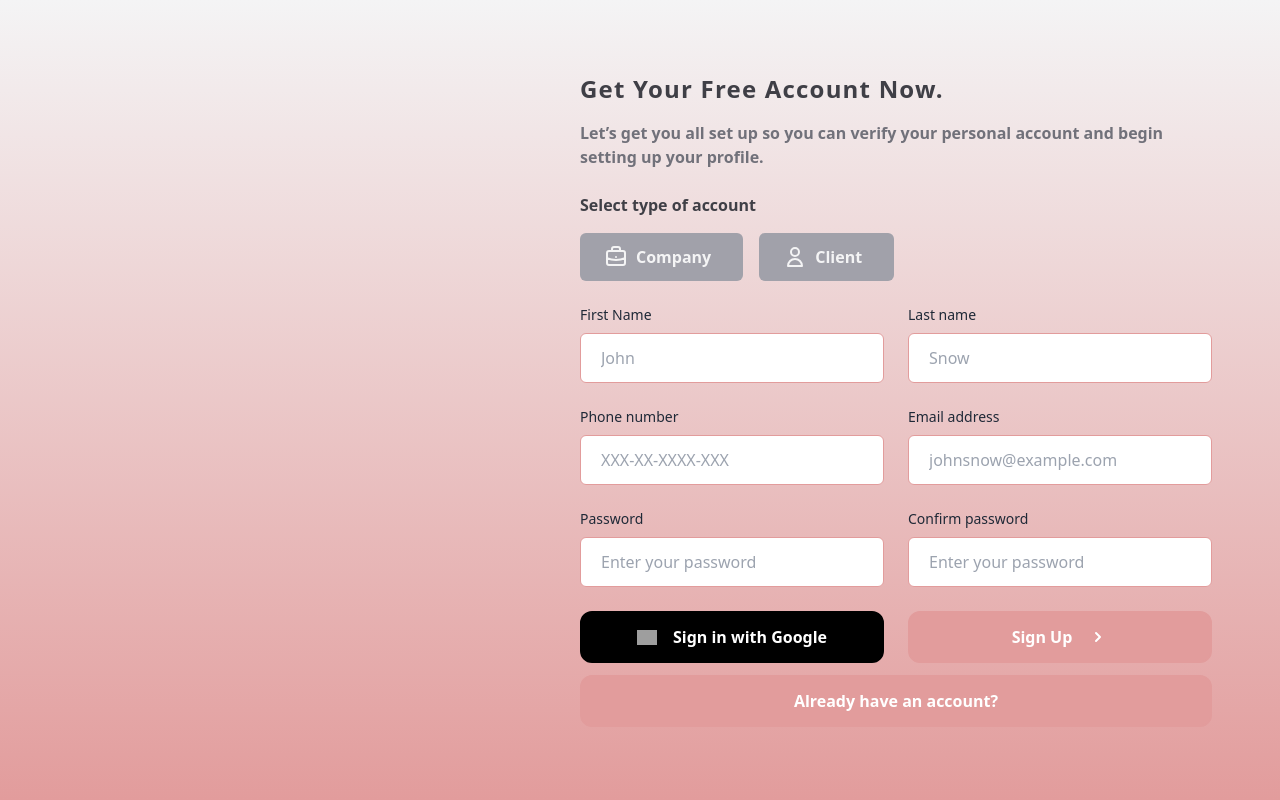
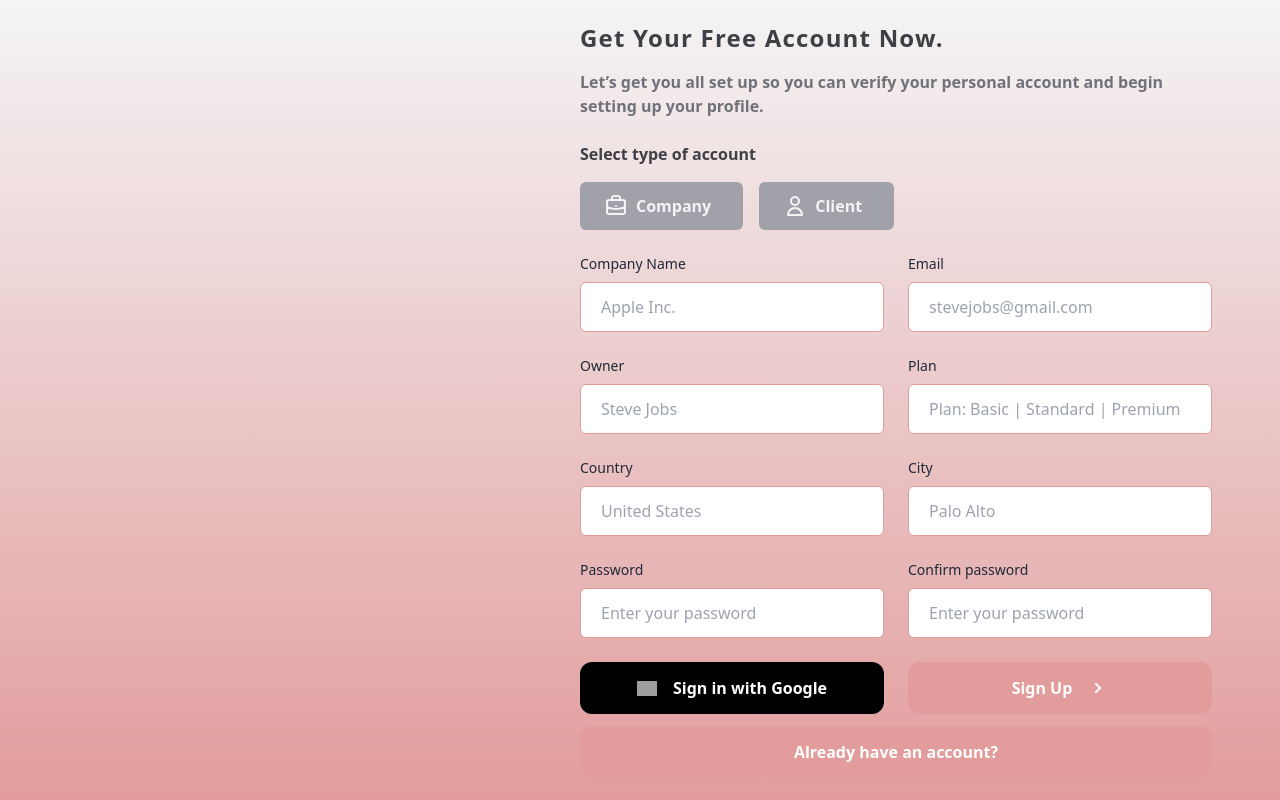
Before and after one commit to SamuelRnn/lazy-buy, a Next.js app: page /signup in a window 1280 px wide. Both pictures are taken after a click on the button "Company". Built offline with nearby package versions, Linux system fonts and the light colour scheme; grey boxes are pictures that could not be loaded.

Commit message:
modify(signup) components modified

```diff
--- a/components/signCompany.jsx
+++ b/components/signCompany.jsx
@@ -2,10 +2,26 @@ import AnimatedLogo from "../components/AnimatedLogo";
 import { useState } from "react";
 import Link from "next/link";
 import Image from "next/image";
+import { useRouter } from "next/router";
 
-const SignupCompany = ({typeAccount, setTypeAccount}) => {
+const SignupCompany = ({ typeAccount, setTypeAccount }) => {
+  const router = useRouter();
 
+  async function handleSignUp(e) {
+    e.preventDefault();
+    /* const options = {
+      method: "POST",
+      headers: { "Content-Type": "application/json" },
+      body: JSON.stringify(input),
+    };
 
+    await fetch("http://localhost:3000/api/create/company", options)
+      .then((res) => res.json())
+      .then((data) => {
+        if (data) router.push("http://localhost:3000/login");
+      });
+    router.push("/login"); */
+  }
   const handleClick = () => {
     !typeAccount.company && setTypeAccount({ client: false, company: true });
     !typeAccount.client && setTypeAccount({ client: true, company: false });
@@ -38,7 +54,8 @@ const SignupCompany = ({typeAccount, setTypeAccount}) => {
               </h1>
               {/* login type buttons */}
               <div className="mt-3 md:flex md:items-center md:-mx-2">
-                  <button disabled={typeAccount.company ? true : null}
+                <button
+                  disabled={typeAccount.company ? true : null}
                   className="mt-1 flex justify-center w-full px-6 py-3 text-zinc-100 font-bold bg-zinc-400 active:bg-gradient-to-tl active:to-zinc-400 active:from-fondo-200 border-fondo-200 rounded-md md:w-auto md:mx-2 focus:outline-none"
                   onClick={handleClick}
                 >
@@ -60,7 +77,10 @@ const SignupCompany = ({typeAccount, setTypeAccount}) => {
                   <span className="mx-2">Company</span>
                 </button>
 
-                  <button className="mt-1 flex justify-center w-full px-6 py-3 text-zinc-100 font-bold bg-zinc-400 hover:bg-gradient-to-tl hover:to-zinc-400 hover:from-fondo-200 border-fondo-200 rounded-md md:w-auto md:mx-2 focus:outline-none" onClick={handleClick}>
+                <button
+                  className="mt-1 flex justify-center w-full px-6 py-3 text-zinc-100 font-bold bg-zinc-400 hover:bg-gradient-to-tl hover:to-zinc-400 hover:from-fondo-200 border-fondo-200 rounded-md md:w-auto md:mx-2 focus:outline-none"
+                  onClick={handleClick}
+                >
                   <svg
                     xmlns="http://www.w3.org/2000/svg"
                     className="w-6 h-6"
@@ -81,47 +101,72 @@ const SignupCompany = ({typeAccount, setTypeAccount}) => {
               </div>
             </div>
 
-              <form className="grid grid-cols-1 gap-6 mt-6 md:grid-cols-2">
+            <form
+              className="grid grid-cols-1 gap-6 mt-6 md:grid-cols-2"
+              onSubmit={handleSignUp}
+            >
               <div>
                 <label className="block mb-2 text-sm text-gray-800">
-                    First Name
+                  Company Name
                 </label>
                 <input
+                  name="name"
                   type="text"
-                    placeholder="John"
+                  placeholder="Apple Inc."
                   className="block w-full px-5 py-3 mt-2 text-gray-700 placeholder-gray-400 bg-white border border-fondo-200 rounded-md focus:border-zinc-700 dark:focus:border-zinc-700 focus:ring-zinc-700 focus:outline-none focus:ring focus:ring-opacity-40"
                 />
               </div>
 
               <div>
                 <label className="block mb-2 text-sm text-gray-800">
-                    Last name
+                  Email
                 </label>
                 <input
-                    type="text"
-                    placeholder="Snow"
+                  name="email"
+                  type="email"
+                  placeholder="stevejobs@gmail.com"
                   className="block w-full px-5 py-3 mt-2 text-gray-700 placeholder-gray-400 bg-white border border-fondo-200 rounded-md focus:border-zinc-700 dark:focus:border-zinc-700 focus:ring-zinc-700 focus:outline-none focus:ring focus:ring-opacity-40"
                 />
               </div>
 
               <div>
                 <label className="block mb-2 text-sm text-gray-800">
-                    Phone number
+                  Owner
                 </label>
                 <input
+                  name="owner"
                   type="text"
-                    placeholder="XXX-XX-XXXX-XXX"
+                  placeholder="Steve Jobs"
                   className="block w-full px-5 py-3 mt-2 text-gray-700 placeholder-gray-400 bg-white border border-fondo-200 rounded-md focus:border-zinc-700 dark:focus:border-zinc-700 focus:ring-zinc-700 focus:outline-none focus:ring focus:ring-opacity-40"
                 />
               </div>
 
               <div>
+                <label className="block mb-2 text-sm text-gray-800">Plan</label>
+                <input
+                  name="plan"
+                  type="text"
+                  placeholder="Plan: Basic | Standard | Premium"
+                  className="block w-full px-5 py-3 mt-2 text-gray-700 placeholder-gray-400 bg-white border border-fondo-200 rounded-md focus:border-zinc-700 dark:focus:border-zinc-700 focus:ring-zinc-700 focus:outline-none focus:ring focus:ring-opacity-40"
+                />
+              </div>
+              <div>
                 <label className="block mb-2 text-sm text-gray-800">
-                    Email address
+                  Country
                 </label>
                 <input
-                    type="email"
-                    placeholder="johnsnow@example.com"
+                  name="country"
+                  type="text"
+                  placeholder="United States"
+                  className="block w-full px-5 py-3 mt-2 text-gray-700 placeholder-gray-400 bg-white border border-fondo-200 rounded-md focus:border-zinc-700 dark:focus:border-zinc-700 focus:ring-zinc-700 focus:outline-none focus:ring focus:ring-opacity-40"
+                />
+              </div>
+              <div>
+                <label className="block mb-2 text-sm text-gray-800">City</label>
+                <input
+                  name="city"
+                  type="text"
+                  placeholder="Palo Alto"
                   className="block w-full px-5 py-3 mt-2 text-gray-700 placeholder-gray-400 bg-white border border-fondo-200 rounded-md focus:border-zinc-700 dark:focus:border-zinc-700 focus:ring-zinc-700 focus:outline-none focus:ring focus:ring-opacity-40"
                 />
               </div>
@@ -131,6 +176,7 @@ const SignupCompany = ({typeAccount, setTypeAccount}) => {
                   Password
                 </label>
                 <input
+                  name="password"
                   type="password"
                   placeholder="Enter your password"
                   className="border-fondo-200 block w-full px-5 py-3 mt-2 text-gray-700 placeholder-gray-400 bg-white border rounded-md focus:border-zinc-700 dark:focus:border-zinc-700 focus:ring-zinc-700 focus:outline-none focus:ring focus:ring-opacity-40"
@@ -147,7 +193,10 @@ const SignupCompany = ({typeAccount, setTypeAccount}) => {
                   className="block w-full px-5 py-3 mt-2 text-gray-700 placeholder-gray-400 bg-white border border-fondo-200 rounded-md focus:border-zinc-700 dark:focus:border-zinc-700 focus:ring-zinc-700 focus:outline-none focus:ring focus:ring-opacity-40"
                 />
               </div>
-                <button className="hover:text-black hover:bg-white text-white font-semibold flex rounded-xl border-2 p-3 border-black items-center justify-center gap-4 ease-in-out transition-all bg-black">
+              <button
+                className="hover:text-black hover:bg-white text-white font-semibold flex rounded-xl border-2 p-3 border-black items-center justify-center gap-4 ease-in-out transition-all bg-black"
+                type="submit"
+              >
                 <Image
                   width={20}
                   height={20}
@@ -185,7 +234,7 @@ const SignupCompany = ({typeAccount, setTypeAccount}) => {
         </div>
       </div>
     </section>
-    )
-}
+  );
+};
 
-export default SignupCompany
+export default SignupCompany;
--- a/pages/signup.jsx
+++ b/pages/signup.jsx
@@ -6,6 +6,7 @@ import Layout from "../components/layout";
 import SignupCompany from "../components/signCompany";
 import { signIn } from "next-auth/react";
 import { useRouter } from "next/router";
+import { useFormik } from "formik";
 
 const Signup = () => {
   const [typeAccount, setTypeAccount] = useState({
@@ -14,7 +15,8 @@ const Signup = () => {
     // active: false
   });
 
-  const [input, setInput] = useState({
+  const formik = useFormik({
+    initialValues: {
       name: "",
       email: "",
       owner: "",
@@ -22,15 +24,18 @@ const Signup = () => {
       country: "",
       city: "",
       password: "",
+      cpassword: "",
       profilePicture:
         "https://external-content.duckduckgo.com/iu/?u=https%3A%2F%2Fyt3.ggpht.com%2Fa%2FAATXAJwZPDlnkoRCuk4qbGQT5DR5VP3xgx1OUk3gDQ%3Ds900-c-k-c0xffffffff-no-rj-mo&f=1&nofb=1&ipt=ceb791eb8fb616305474afa861beb486008509ace4b6be71935f8529c8bbde25&ipo=images",
+    },
+    onSubmit,
   });
 
   const router = useRouter();
 
-  async function handleSignUp(e) {
-    e.preventDefault();
-    const options = {
+  async function onSubmit(values) {
+    console.log(values);
+    /* const options = {
       method: "POST",
       headers: { "Content-Type": "application/json" },
       body: JSON.stringify(input),
@@ -40,8 +45,7 @@ const Signup = () => {
       .then((res) => res.json())
       .then((data) => {
         if (data) router.push("http://localhost:3000/login");
-      });
-    router.push("/login");
+      }); */
   }
 
   const handleClick = () => {
@@ -127,21 +131,18 @@ const Signup = () => {
 
                 <form
                   className="grid grid-cols-1 gap-6 mt-6 md:grid-cols-2"
-                  onSubmit={handleSignUp}
+                  onSubmit={formik.handleSubmit}
                 >
                   <div>
                     <label className="block mb-2 text-sm text-gray-800">
                       Company Name
                     </label>
                     <input
-                      onChange={(e) =>
-                        setInput({ ...input, [e.target.name]: e.target.value })
-                      }
                       name="name"
-                      value={input.name}
                       type="text"
                       placeholder="Apple Inc."
                       className="block w-full px-5 py-3 mt-2 text-gray-700 placeholder-gray-400 bg-white border border-fondo-200 rounded-md focus:border-zinc-700 dark:focus:border-zinc-700 focus:ring-zinc-700 focus:outline-none focus:ring focus:ring-opacity-40"
+                      {...formik.getFieldProps("name")}
                     />
                   </div>
 
@@ -150,14 +151,11 @@ const Signup = () => {
                       Email
                     </label>
                     <input
-                      onChange={(e) =>
-                        setInput({ ...input, [e.target.name]: e.target.value })
-                      }
-                      value={input.email}
                       name="email"
                       type="email"
                       placeholder="stevejobs@gmail.com"
                       className="block w-full px-5 py-3 mt-2 text-gray-700 placeholder-gray-400 bg-white border border-fondo-200 rounded-md focus:border-zinc-700 dark:focus:border-zinc-700 focus:ring-zinc-700 focus:outline-none focus:ring focus:ring-opacity-40"
+                      {...formik.getFieldProps("email")}
                     />
                   </div>
 
@@ -166,14 +164,11 @@ const Signup = () => {
                       Owner
                     </label>
                     <input
-                      onChange={(e) =>
-                        setInput({ ...input, [e.target.name]: e.target.value })
-                      }
-                      value={input.owner}
                       name="owner"
                       type="text"
                       placeholder="Steve Jobs"
                       className="block w-full px-5 py-3 mt-2 text-gray-700 placeholder-gray-400 bg-white border border-fondo-200 rounded-md focus:border-zinc-700 dark:focus:border-zinc-700 focus:ring-zinc-700 focus:outline-none focus:ring focus:ring-opacity-40"
+                      {...formik.getFieldProps("owner")}
                     />
                   </div>
 
@@ -182,14 +177,11 @@ const Signup = () => {
                       Plan
                     </label>
                     <input
-                      onChange={(e) =>
-                        setInput({ ...input, [e.target.name]: e.target.value })
-                      }
-                      value={input.plan}
                       name="plan"
                       type="text"
                       placeholder="Plan: Basic | Standard | Premium"
                       className="block w-full px-5 py-3 mt-2 text-gray-700 placeholder-gray-400 bg-white border border-fondo-200 rounded-md focus:border-zinc-700 dark:focus:border-zinc-700 focus:ring-zinc-700 focus:outline-none focus:ring focus:ring-opacity-40"
+                      {...formik.getFieldProps("plan")}
                     />
                   </div>
                   <div>
@@ -197,14 +189,11 @@ const Signup = () => {
                       Country
                     </label>
                     <input
-                      onChange={(e) =>
-                        setInput({ ...input, [e.target.name]: e.target.value })
-                      }
-                      value={input.country}
                       name="country"
                       type="text"
                       placeholder="United States"
                       className="block w-full px-5 py-3 mt-2 text-gray-700 placeholder-gray-400 bg-white border border-fondo-200 rounded-md focus:border-zinc-700 dark:focus:border-zinc-700 focus:ring-zinc-700 focus:outline-none focus:ring focus:ring-opacity-40"
+                      {...formik.getFieldProps("country")}
                     />
                   </div>
                   <div>
@@ -212,14 +201,11 @@ const Signup = () => {
                       City
                     </label>
                     <input
-                      onChange={(e) =>
-                        setInput({ ...input, [e.target.name]: e.target.value })
-                      }
-                      value={input.city}
                       name="city"
                       type="text"
                       placeholder="Palo Alto"
                       className="block w-full px-5 py-3 mt-2 text-gray-700 placeholder-gray-400 bg-white border border-fondo-200 rounded-md focus:border-zinc-700 dark:focus:border-zinc-700 focus:ring-zinc-700 focus:outline-none focus:ring focus:ring-opacity-40"
+                      {...formik.getFieldProps("city")}
                     />
                   </div>
 
@@ -228,14 +214,11 @@ const Signup = () => {
                       Password
                     </label>
                     <input
-                      onChange={(e) =>
-                        setInput({ ...input, [e.target.name]: e.target.value })
-                      }
-                      value={input.password}
                       name="password"
                       type="password"
                       placeholder="Enter your password"
                       className="border-fondo-200 block w-full px-5 py-3 mt-2 text-gray-700 placeholder-gray-400 bg-white border rounded-md focus:border-zinc-700 dark:focus:border-zinc-700 focus:ring-zinc-700 focus:outline-none focus:ring focus:ring-opacity-40"
+                      {...formik.getFieldProps("password")}
                     />
                   </div>
 
@@ -244,13 +227,10 @@ const Signup = () => {
                       Confirm password
                     </label>
                     <input
-                      /* onChange={(e) =>
-                        setInput({ ...input, [e.target.name]: e.target.value })
-                      }
-                      value={input.password} */
                       type="password"
                       placeholder="Enter your password"
                       className="block w-full px-5 py-3 mt-2 text-gray-700 placeholder-gray-400 bg-white border border-fondo-200 rounded-md focus:border-zinc-700 dark:focus:border-zinc-700 focus:ring-zinc-700 focus:outline-none focus:ring focus:ring-opacity-40"
+                      {...formik.getFieldProps("cpassword")}
                     />
                   </div>
                   <button
```
Lines whose indentation alone changed are shown as unchanged.
